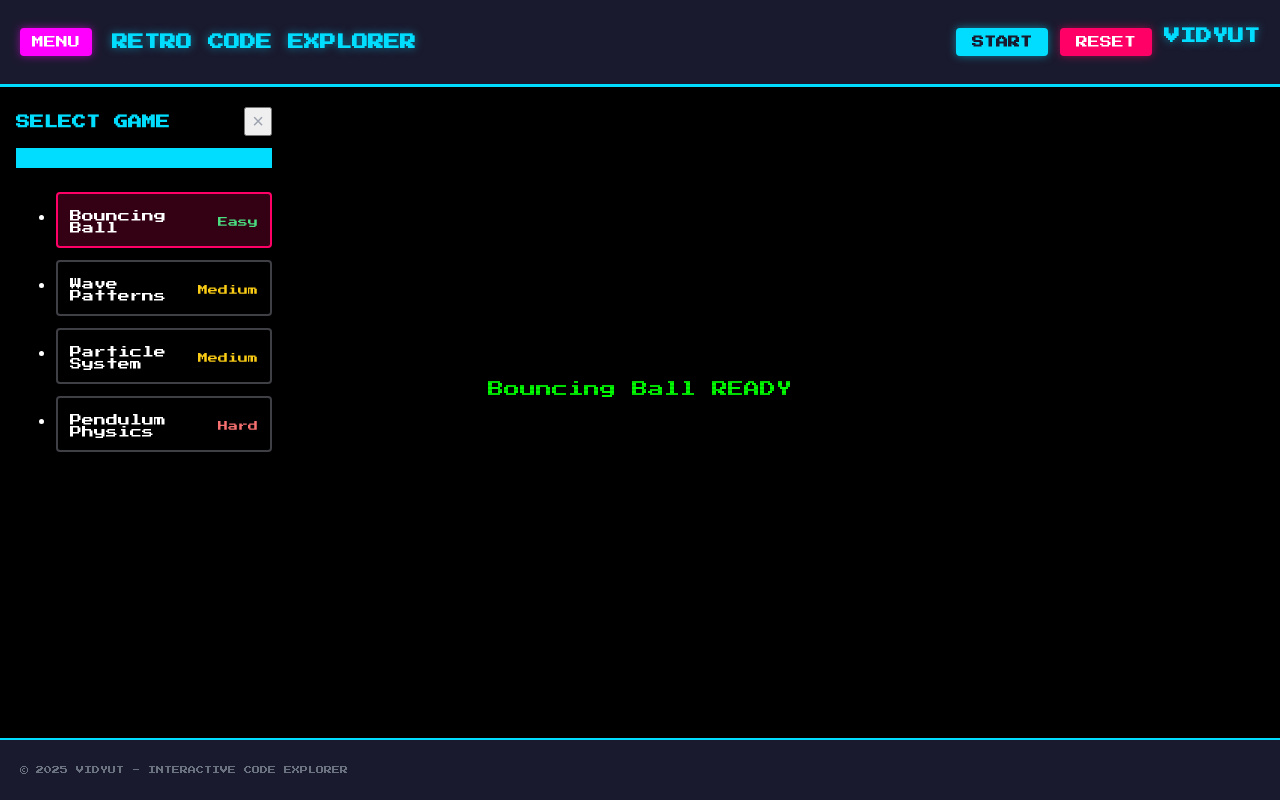
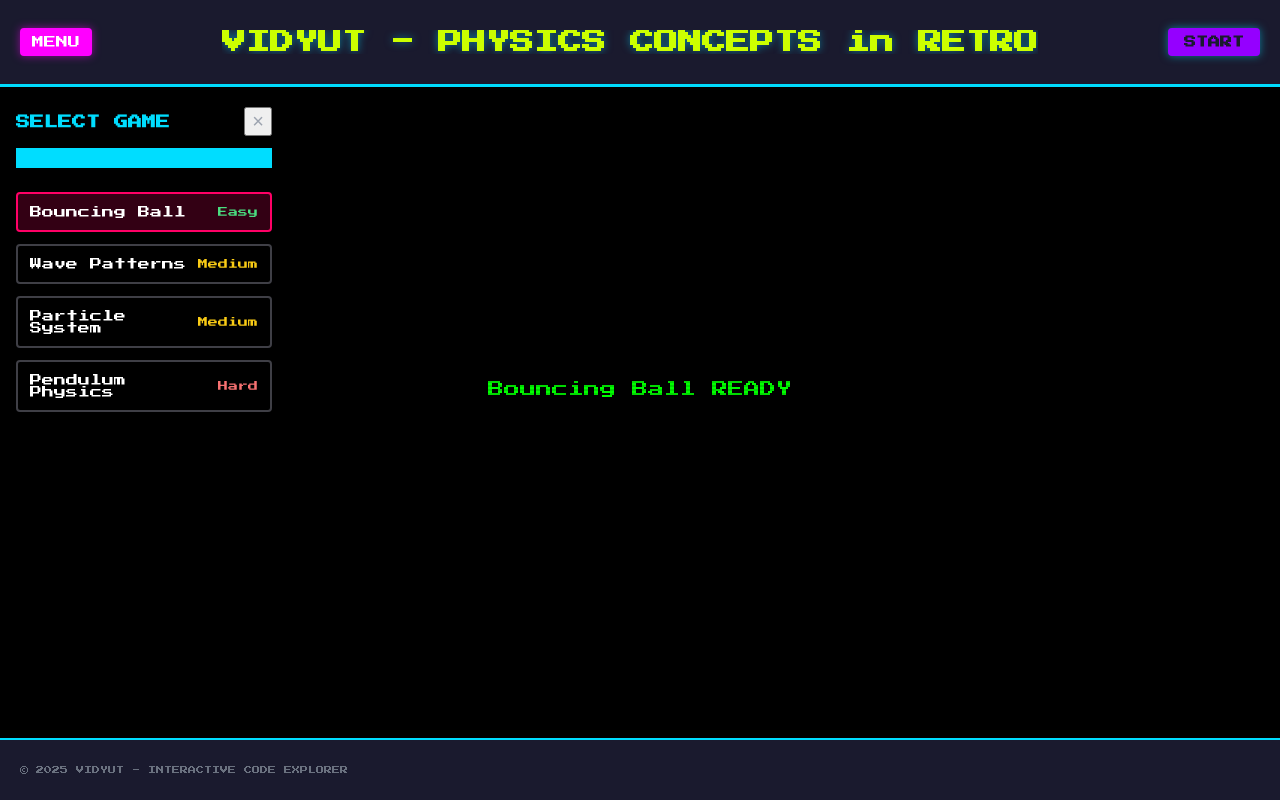
Before and after one commit to gvamsi1113/vidyut, a Next.js app: page / in a window 1280 px wide. Both pictures are taken after a click on the button "MENU". Built offline with nearby package versions, Linux system fonts and the light colour scheme.

Commit message:
fix: sketch reset issues, styling and effects

```diff
--- a/src/app/page.tsx
+++ b/src/app/page.tsx
@@ -33,6 +33,11 @@ export default function Home() {
     setTimeout(() => setIsPlaying(true), 100);
   };
 
+  const handleSketchChange = (sketch: Sketch) => {
+    setActiveSketch(sketch);
+    setIsPlaying(false);
+  };
+
   return (
     <main className="main">
         <Header toggleMenu={toggleMenu} onStart={handleStart} onReset={handleReset} isPlaying={isPlaying} />
@@ -41,7 +46,7 @@ export default function Home() {
           <SideMenu
             sketches={SKETCHES}
             activeSketch={activeSketch}
-            setActiveSketch={setActiveSketch}
+            setActiveSketch={handleSketchChange}
             isOpen={menuOpen}
             toggleMenu={toggleMenu}
           />
--- a/src/components/Header/Header.module.css
+++ b/src/components/Header/Header.module.css
@@ -19,15 +19,178 @@
 
 .rightSection {
   display: flex;
-  gap: 12px;
+  flex-direction: column;
+  gap: 6px;
 }
 
 .title {
   font-family: 'Press Start 2P', cursive;
-  color: #00ddff;
-  font-size: 16px;
+  color: #ccff00;
+  font-size: 24px;
   margin: 0;
   text-shadow: 0 0 8px rgba(0, 221, 255, 0.5);
+  position: relative;
+  white-space: nowrap;
+  overflow: hidden;
+}
+
+/* Add a pseudo-element for the glitch effect */
+.title::after {
+  content: 'VIDYUT - PHYSICS CONCEPTS in RETRO';
+  position: absolute;
+  top: 0;
+  left: 0;
+  width: 100%;
+  height: 100%;
+  opacity: 0;
+  color: #ffffff;
+  white-space: nowrap;
+  overflow: hidden;
+  animation: randomGlitch 100s step-end infinite;
+}
+
+/* Random glitch animation that activates very rarely */
+@keyframes randomGlitch {
+  /* Most of the time (97%), no glitch */
+  0%, 2%, 4%, 5%, 7%, 9%, 10%, 12%, 14%, 15%, 17%, 19%, 20%, 22%, 24%, 25%, 27%, 29%,
+  30%, 32%, 34%, 35%, 37%, 39%, 40%, 42%, 44%, 45%, 47%, 49%, 50%, 52%, 54%, 55%, 57%, 59%,
+  60%, 62%, 64%, 65%, 67%, 69%, 70%, 72%, 74%, 75%, 77%, 79%, 80%, 82%, 84%, 85%, 87%, 89%,
+  90%, 92%, 94%, 95%, 97%, 99%, 100% {
+    opacity: 0;
+    text-shadow: none;
+    transform: none;
+    clip-path: none;
+  }
+
+  /* Glitch type 1 - RGB split */
+  3% {
+    opacity: 1;
+    left: -2px;
+    text-shadow: 2px 0 #ff3300, -2px 0 #00ccff;
+    transform: translateX(1px);
+  }
+
+  /* Glitch type 2 - horizontal slice */
+  13% {
+    opacity: 1;
+    text-shadow: -2px 0 #ff00cc, 2px 0 #33ffaa;
+    clip-path: inset(30% 0 30% 0);
+  }
+
+  /* Glitch type 3 - letter spacing (reduced) */
+  23% {
+    opacity: 1;
+    letter-spacing: 1px;
+    text-shadow: 1px 1px #ffcc00, -1px -1px #00ffaa;
+  }
+
+  /* Glitch type 4 - vertical slice */
+  33% {
+    opacity: 1;
+    clip-path: inset(0% 30% 0% 30%);
+    text-shadow: 0 2px #aa00ff, 0 -2px #00ffcc;
+  }
+
+  /* Glitch type 5 - color flash */
+  43% {
+    opacity: 1;
+    color: #ff00aa;
+    text-shadow: 0 0 8px #ff00aa;
+  }
+
+  /* Glitch type 6 - symmetrical offset */
+  53% {
+    opacity: 1;
+    text-shadow: 3px 3px #ff3300, -3px -3px #00ffff;
+  }
+
+  /* Glitch type 7 - blur */
+  63% {
+    opacity: 1;
+    filter: blur(1px);
+    text-shadow: 0 0 5px #ffaa00;
+  }
+
+  /* Glitch type 8 - symmetrical clip */
+  73% {
+    opacity: 1;
+    clip-path: polygon(0 25%, 100% 25%, 100% 75%, 0 75%);
+    text-shadow: 2px 0 #00ff99, -2px 0 #ff0066;
+  }
+
+  /* Glitch type 9 - subtle shift with color */
+  83% {
+    opacity: 1;
+    transform: translateY(-2px);
+    color: #66ffcc;
+    text-shadow: 0 0 5px #66ffcc;
+  }
+
+  /* Glitch type 10 - symmetrical shadow */
+  93% {
+    opacity: 1;
+    text-shadow: 2px 2px #ff00ff, -2px -2px #00ffff,
+                 -2px 2px #ffcc00, 2px -2px #00ccff;
+  }
+}
+
+/* Add ink bleed effect that appears randomly */
+.title::before {
+  content: 'VIDYUT - PHYSICS CONCEPTS in RETRO';
+  position: absolute;
+  top: 0;
+  left: 0;
+  width: 100%;
+  height: 100%;
+  color: transparent;
+  white-space: nowrap;
+  overflow: hidden;
+  filter: blur(3px);
+  opacity: 0;
+  animation: randomInkBleed 40s step-end infinite;
+}
+
+@keyframes randomInkBleed {
+  /* Most of the time (95%), no effect */
+  0%, 2%, 4%, 6%, 8%, 10%, 12%, 14%, 16%, 18%, 20%, 22%, 24%, 26%, 28%,
+  30%, 32%, 34%, 36%, 38%, 40%, 42%, 44%, 46%, 48%, 50%, 52%, 54%, 56%, 58%,
+  60%, 62%, 64%, 66%, 68%, 70%, 72%, 74%, 76%, 78%, 80%, 82%, 84%, 86%, 88%,
+  90%, 92%, 94%, 96%, 98%, 100% {
+    opacity: 0;
+    text-shadow: none;
+    transform: none;
+  }
+
+  /* Random ink bleed colors */
+  5% {
+    opacity: 0.5;
+    text-shadow: 0 0 5px rgba(255, 0, 102, 0.8);
+    transform: translateX(-1px) translateY(1px);
+  }
+
+  25% {
+    opacity: 0.4;
+    text-shadow: 0 0 7px rgba(0, 255, 204, 0.8);
+    transform: translateX(1px) translateY(-1px);
+  }
+
+  45% {
+    opacity: 0.6;
+    text-shadow: 0 0 6px rgba(255, 204, 0, 0.8);
+    transform: translateX(-1px) translateY(-1px);
+  }
+
+  65% {
+    opacity: 0.5;
+    text-shadow: 0 0 8px rgba(153, 51, 255, 0.8);
+    transform: translateX(1px) translateY(1px);
+  }
+
+  85% {
+    opacity: 0.7;
+    text-shadow: 0 0 9px rgba(0, 204, 255, 0.8);
+    transform: translateY(1px);
+  }
 }
 
 .menuButton {
@@ -56,7 +219,7 @@
 .startButton {
   font-family: 'Press Start 2P', cursive;
   font-size: 12px;
-  background-color: #00ddff;
+  background-color: #9500ff;
   color: #1a1a2e;
   border: none;
   padding: 8px 16px;
@@ -68,7 +231,7 @@
 }
 
 .startButton:hover:not(:disabled) {
-  background-color: #00b8d4;
+  background-color: #7500d4;
   transform: translateY(-2px);
   box-shadow: 0 0 12px rgba(0, 221, 255, 0.7);
 }
--- a/src/components/Header/Header.tsx
+++ b/src/components/Header/Header.tsx
@@ -17,30 +17,20 @@ const Header: React.FC<HeaderProps> = ({ toggleMenu, onStart, onReset, isPlaying
         <button onClick={toggleMenu} className={styles.menuButton}>
           MENU
         </button>
-        <h1 className={styles.title}>RETRO CODE EXPLORER</h1>
       </div>
+      <h1 className={styles.title}>VIDYUT - PHYSICS CONCEPTS in RETRO</h1>
 
       <div className={styles.rightSection}>
-        <button
-          onClick={onStart}
-          className={styles.startButton}
-          disabled={isPlaying}
-        >
-          START
-        </button>
-        <button
-          onClick={onReset}
-          className={styles.resetButton}
-        >
-          RESET
-        </button>
-
-        <h1 className={styles.title}>
-            VIDYUT
-        </h1>
-
+        {!isPlaying ? (
+          <button onClick={onStart} className={styles.startButton}>
+            START
+          </button>
+        ) : (
+          <button onClick={onReset} className={styles.resetButton}>
+            RESET
+          </button>
+        )}
       </div>
-
     </header>
   );
 };
--- a/src/components/SideMenu/SideMenu.module.css
+++ b/src/components/SideMenu/SideMenu.module.css
@@ -46,6 +46,9 @@
   display: flex;
   flex-direction: column;
   gap: 0.75rem;
+  list-style: none;
+  padding: 0;
+  margin: 0;
 }
 
 .sketchItem {
--- a/src/components/sketches/BouncingBall.tsx
+++ b/src/components/sketches/BouncingBall.tsx
@@ -1,7 +1,7 @@
 // src/components/sketches/BouncingBall.tsx - Final fixed version
 'use client';
 
-import React from 'react';
+import React, { useMemo } from 'react';
 import { ControlSettings } from '@/types';
 import P5Wrapper from './P5Wrapper/P5Wrapper';
 import {
@@ -22,7 +22,8 @@ interface Ball {
 }
 
 const BouncingBall: React.FC<ControlSettings> = ({ speed = 5, size = 5 }) => {
-  const sketch = createSketch(
+  const sketch = useMemo(() => {
+    return createSketch(
       {
         speed,
         size,
@@ -149,6 +150,7 @@ const BouncingBall: React.FC<ControlSettings> = ({ speed = 5, size = 5 }) => {
         p.text(`FPS: ${p.frameRate().toFixed(0)}`, 20, 70);
       }
     );
+  }, [speed, size]);
 
   return <P5Wrapper sketch={sketch} />;
 };
--- a/src/components/sketches/ParticleSystem.tsx
+++ b/src/components/sketches/ParticleSystem.tsx
@@ -1,7 +1,7 @@
 // src/components/sketches/ParticleSystem.tsx - Final fixed version
 'use client';
 
-import React from 'react';
+import React, { useMemo } from 'react';
 import p5 from 'p5';
 import { ControlSettings } from '@/types';
 import P5Wrapper from './P5Wrapper/P5Wrapper';
@@ -34,7 +34,8 @@ interface ParticleSystemSettings {
 }
 
 const ParticleSystem: React.FC<ControlSettings> = ({ speed = 5, size = 5 }) => {
-  const sketch = createSketch(
+  const sketch = useMemo(() => {
+    return createSketch(
       {
         speed,
         size,
@@ -252,6 +253,7 @@ const ParticleSystem: React.FC<ControlSettings> = ({ speed = 5, size = 5 }) => {
         p.text(`Click and drag to attract particles`, 20, 70);
       }
     );
+  }, [speed, size]); // Only recreate when speed or size change
 
   return <P5Wrapper sketch={sketch} />;
 };
--- a/src/components/sketches/Pendulum.tsx
+++ b/src/components/sketches/Pendulum.tsx
@@ -1,6 +1,6 @@
 'use client';
 
-import React from 'react';
+import React, { useMemo } from 'react';
 import p5 from 'p5';
 import { ControlSettings } from '@/types';
 import P5Wrapper from './P5Wrapper/P5Wrapper';
@@ -26,7 +26,8 @@ interface PendulumState {
 }
 
 const Pendulum: React.FC<ControlSettings> = ({ speed = 5, size = 5 }) => {
-  const sketch = createSketch(
+  const sketch = useMemo(() => {
+    return createSketch(
       {
         speed,
         size,
@@ -207,6 +208,7 @@ const Pendulum: React.FC<ControlSettings> = ({ speed = 5, size = 5 }) => {
         }
       }
     );
+  }, [speed, size]); // Only recreate when speed or size change
 
   return <P5Wrapper sketch={sketch} />;
 };
--- a/src/components/sketches/WavePatterns.tsx
+++ b/src/components/sketches/WavePatterns.tsx
@@ -1,7 +1,7 @@
 // src/components/sketches/WavePatterns.tsx - Final fixed version
 'use client';
 
-import React from 'react';
+import React, { useMemo } from 'react';
 import p5 from 'p5';
 import { ControlSettings } from '@/types';
 import P5Wrapper from './P5Wrapper/P5Wrapper';
@@ -23,7 +23,8 @@ interface WaveState {
 }
 
 const WavePatterns: React.FC<ControlSettings> = ({ speed = 5, size = 5 }) => {
-  const sketch = createSketch(
+  const sketch = useMemo(() => {
+    return createSketch(
       {
         speed,
         size,
@@ -156,6 +157,7 @@ const WavePatterns: React.FC<ControlSettings> = ({ speed = 5, size = 5 }) => {
         }
       }
     );
+  }, [speed, size]); // Only recreate when speed or size change
 
   // Helper function to draw a wave
   const drawWave = (
```
Lines whose indentation alone changed are shown as unchanged.
